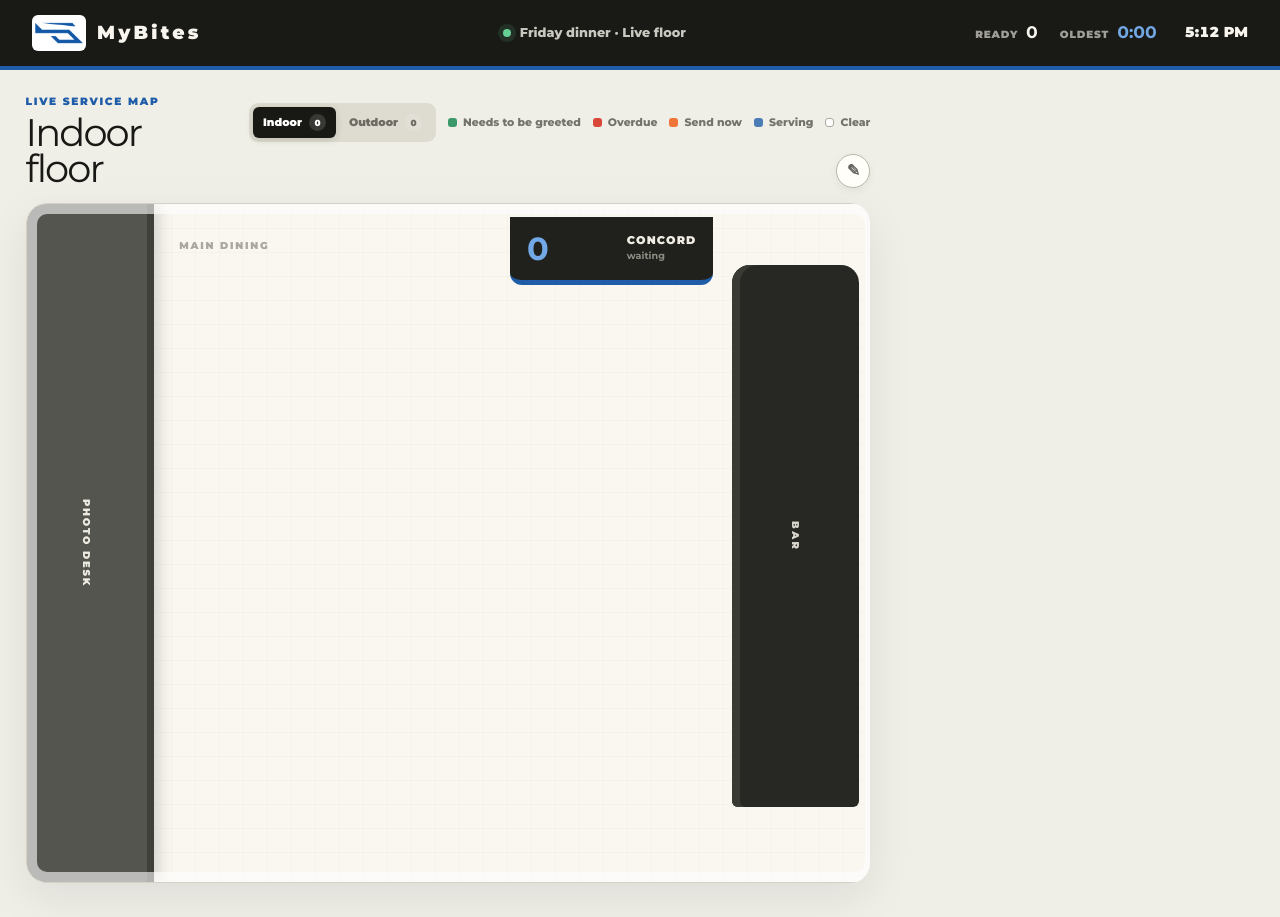
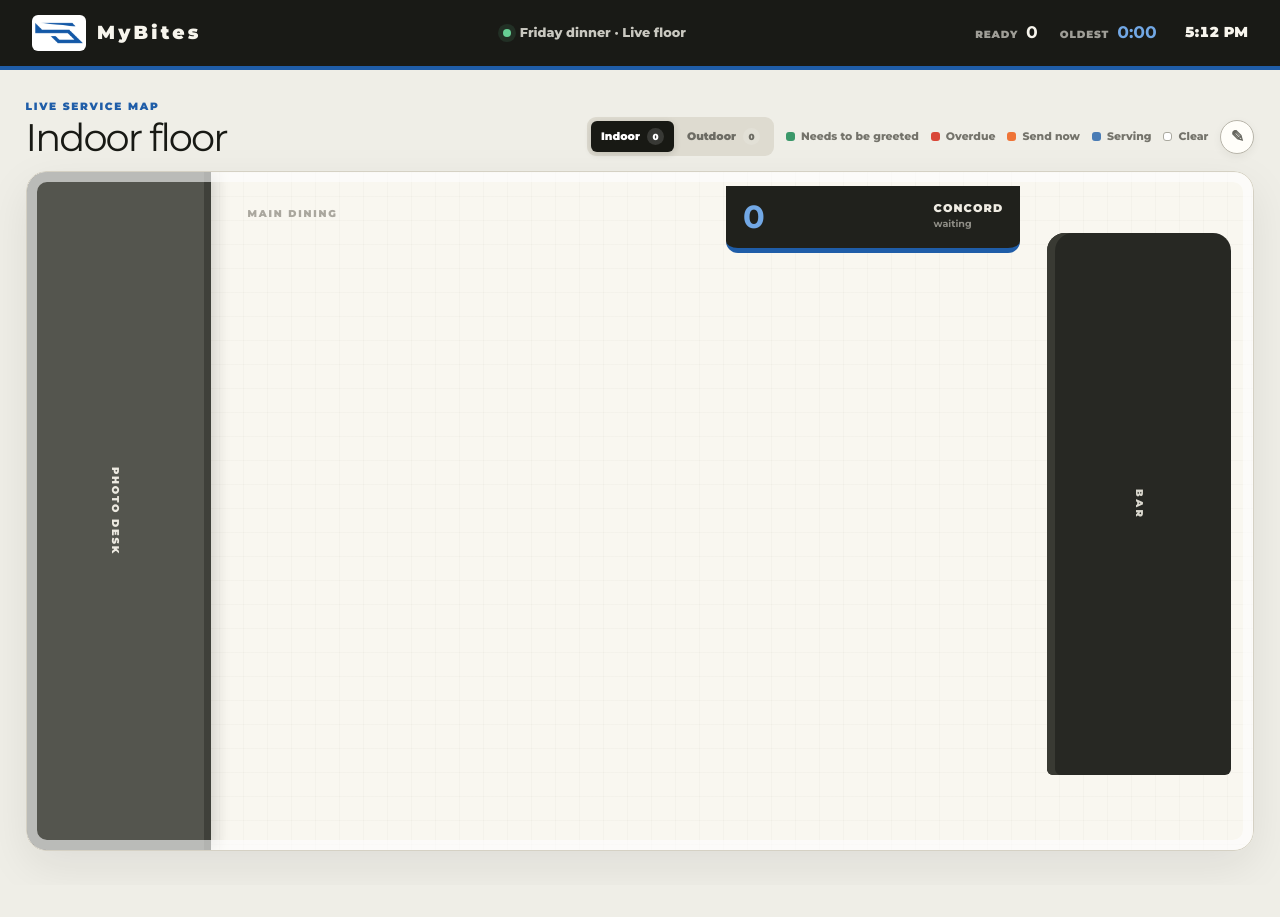
Before and after one commit to JakeChamberlin/MyBites, a Next.js app: page / in a window 1280 px wide. After the commit the page ends 885 px from the top, so only its background shows below. Built offline with nearby package versions, Linux system fonts and the light colour scheme.

Commit message:
Sync live floor and anchored table popup

```diff
--- a/app/globals.css
+++ b/app/globals.css
@@ -13,13 +13,17 @@ h1,h2,h3,p { margin-top:0; }
 .brand-logo { width:54px; height:36px; padding:3px; object-fit:contain; background:#fff; border-radius:6px; }
 .shift-label { display:flex; align-items:center; gap:9px; color:#c9c8c0; font-size:.8rem; font-weight:800; }
 .live-dot { width:8px; height:8px; background:#66cf94; border-radius:50%; box-shadow:0 0 0 5px rgba(102,207,148,.12); }
+.shift-label.sync-syncing .live-dot,.shift-label.sync-connecting .live-dot { background:#72a8e5; box-shadow:0 0 0 5px rgba(114,168,229,.14); }
+.shift-label.sync-offline .live-dot { background:#dfa631; box-shadow:0 0 0 5px rgba(223,166,49,.14); animation:sync-pulse 1.2s ease-in-out infinite; }
+.sync-copy { color:#f1efe7; }
+@keyframes sync-pulse { 50% { opacity:.4; } }
 .top-stats { justify-self:end; display:flex; align-items:center; gap:22px; }
 .top-stats div { display:flex; align-items:baseline; gap:8px; }
 .top-stats span { color:#9f9e97; font-size:.65rem; font-weight:900; letter-spacing:.08em; text-transform:uppercase; }
 .top-stats strong { font-size:1.05rem; font-variant-numeric:tabular-nums; }
 .top-stats div:last-child strong { color:#72a8e5; }.top-stats div:last-child strong.overdue { color:var(--red); }
 .clock { font-size:.9rem; font-weight:900; font-variant-numeric:tabular-nums; }
-.workspace { width:min(1600px,96vw); margin:0 auto; padding:24px 0 34px; display:grid; grid-template-columns:minmax(0,1fr) 360px; gap:24px; }
+.workspace { width:min(1600px,96vw); margin:0 auto; padding:24px 0 34px; display:grid; grid-template-columns:minmax(0,1fr); gap:24px; }
 .workspace-heading { min-height:62px; margin-bottom:15px; display:flex; align-items:end; justify-content:space-between; gap:24px; }
 .heading-actions { display:flex; align-items:center; justify-content:flex-end; flex-wrap:wrap; gap:12px; }
 .eyebrow { margin:0 0 5px; color:var(--orange); font-size:.66rem; font-weight:900; letter-spacing:.16em; text-transform:uppercase; }
@@ -68,9 +72,14 @@ h1 { margin-bottom:0; font-size:clamp(2rem,3vw,3.2rem); line-height:.95; letter-
 .state-fresh { --state:var(--green); }.state-watch { --state:var(--amber); }.state-late { --state:var(--send); }.state-critical { --state:var(--red); }.state-plating { --state:var(--blue); }
 .floor-table.selected { z-index:5; filter:drop-shadow(0 0 0 #000) drop-shadow(0 0 8px rgba(0,0,0,.22)); }.floor-table.selected::after { content:""; position:absolute; inset:-7px; border:3px solid #1c1d18; border-radius:18px; }.floor-table.round.selected::after { border-radius:50%; }
 .state-critical:not(.selected) { animation:attention 1.8s ease-in-out infinite; }
-.service-rail { padding-top:77px; display:grid; gap:16px; align-content:start; }
+.service-rail { display:grid; gap:16px; align-content:start; }
 .selected-panel,.runner-queue { background:var(--card); border:1px solid var(--line); border-radius:16px; box-shadow:0 8px 25px rgba(27,27,22,.06); }
 .selected-panel { padding:22px; }
+.selection-dialog { position:relative; overflow-y:auto; box-shadow:0 24px 80px rgba(0,0,0,.3); }
+.floor-popover { width:min(390px,calc(100% - 28px)); max-height:calc(100% - 24px); position:absolute; z-index:15; translate:-50% -50%; overflow-y:auto; border:2px solid #c9c6bb; box-shadow:0 22px 55px rgba(25,26,22,.32); }
+.dialog-close { width:42px; height:42px; position:absolute; z-index:2; top:12px; right:12px; display:grid; place-items:center; border:0; border-radius:50%; color:#65645d; background:#eceae2; cursor:pointer; font-size:1.45rem; line-height:1; }
+.dialog-close:hover { color:#fff; background:var(--ink); }
+.selection-dialog .selected-header { padding-right:48px; }
 .selected-header { display:flex; align-items:start; justify-content:space-between; gap:20px; padding-bottom:15px; border-bottom:1px solid var(--line); }
 .selected-header p { margin-bottom:3px; color:var(--muted); font-size:.62rem; font-weight:900; letter-spacing:.12em; text-transform:uppercase; }.selected-header h2 { margin-bottom:0; font-size:2.9rem; line-height:1; letter-spacing:-.06em; }
 .status-chip { max-width:160px; padding:8px 10px; color:#fff; background:var(--green); border-radius:7px; font-size:.68rem; font-weight:900; font-variant-numeric:tabular-nums; text-align:right; }.status-chip.watch { color:#332406; background:var(--amber); }.status-chip.late { background:var(--send); }.status-chip.critical { background:var(--red); }.status-chip.plating { background:var(--blue); }.status-chip.clear { color:#66665e; background:#deddd6; }
@@ -87,8 +96,9 @@ h1 { margin-bottom:0; font-size:clamp(2rem,3vw,3.2rem); line-height:.95; letter-
 .queue-rank { color:#9b9990; font-size:.65rem; font-weight:900; }.queue-table { display:flex; flex-direction:column; }.queue-table small { color:var(--muted); font-size:.52rem; font-weight:800; text-transform:uppercase; }.queue-table strong { font-size:1.3rem; line-height:1; }.queue-status { font-size:.71rem; font-weight:900; }.queue-status small { margin-top:3px; display:block; color:var(--muted); font-size:.58rem; font-weight:700; }.queue-time { color:var(--green); font-size:.9rem; font-variant-numeric:tabular-nums; }.queue-time.watch { color:#a06d0f; }.queue-time.late { color:var(--send); }.queue-time.critical { color:var(--red); }
 .toast { position:fixed; right:25px; bottom:25px; z-index:20; padding:12px 12px 12px 17px; display:flex; align-items:center; gap:15px; color:#fff; background:#191a16; border-radius:9px; box-shadow:0 14px 40px rgba(0,0,0,.25); font-size:.76rem; font-weight:800; }.toast button { border:0; color:#72a8e5; background:transparent; cursor:pointer; font-weight:900; }.toast .toast-close { color:#99988f; font-size:1.05rem; }
 @keyframes attention { 0%,100% { filter:drop-shadow(0 6px 8px rgba(33,31,25,.12)); } 50% { filter:drop-shadow(0 0 9px rgba(217,71,56,.5)); } }
-@media(max-width:1180px){.workspace{grid-template-columns:1fr}.service-rail{padding-top:0;grid-template-columns:1fr 1fr}.floor-plan{min-height:640px}}
+@media(max-width:1180px){.workspace{grid-template-columns:1fr}.service-rail{grid-template-columns:1fr}.floor-plan{min-height:640px}}
 @media(max-width:900px){.editor-bar{align-items:stretch;flex-wrap:wrap}.editor-intro{width:100%;margin-right:0}.shape-picker{flex:1}.shape-picker button{flex:1;justify-content:center}}
 @media(max-width:760px){.topbar{grid-template-columns:1fr auto auto;gap:14px;padding:0 18px}.shift-label{display:none}.top-stats{gap:10px}.top-stats span{display:none}.workspace{width:94vw}.workspace-heading{align-items:start;flex-direction:column}.heading-actions{width:100%;align-items:flex-end;justify-content:space-between}.map-legend{justify-content:flex-start}.service-rail{grid-template-columns:1fr}.floor-plan{min-width:760px;min-height:610px}.toast{right:4vw;left:4vw;bottom:18px}}
 @media(max-width:520px){.top-stats div:first-child{display:none}.clock{font-size:.75rem}.brand{font-size:1rem}.workspace{padding-top:18px}.map-legend{gap:8px}.map-legend span{font-size:.61rem}}
+@media(min-width:761px) and (max-width:1180px){html,body,.app-shell{height:100dvh;overflow:hidden}.topbar{min-height:58px}.workspace{height:calc(100dvh - 58px);padding:12px 0 14px;gap:10px}.workspace-heading{min-height:48px;margin-bottom:9px}.workspace-heading h1{font-size:2rem}.floor-plan{height:calc(100dvh - 140px);min-height:0}.floor-column:has(.editor-bar) .floor-plan{height:calc(100dvh - 214px)}.service-rail{display:none}.floor-popover{max-height:calc(100% - 16px)}}
 @media(prefers-reduced-motion:no-preference){.floor-table,.queue-item,.primary-action{transition:160ms ease}.floor-table:hover{z-index:6;scale:1.04}}
```
